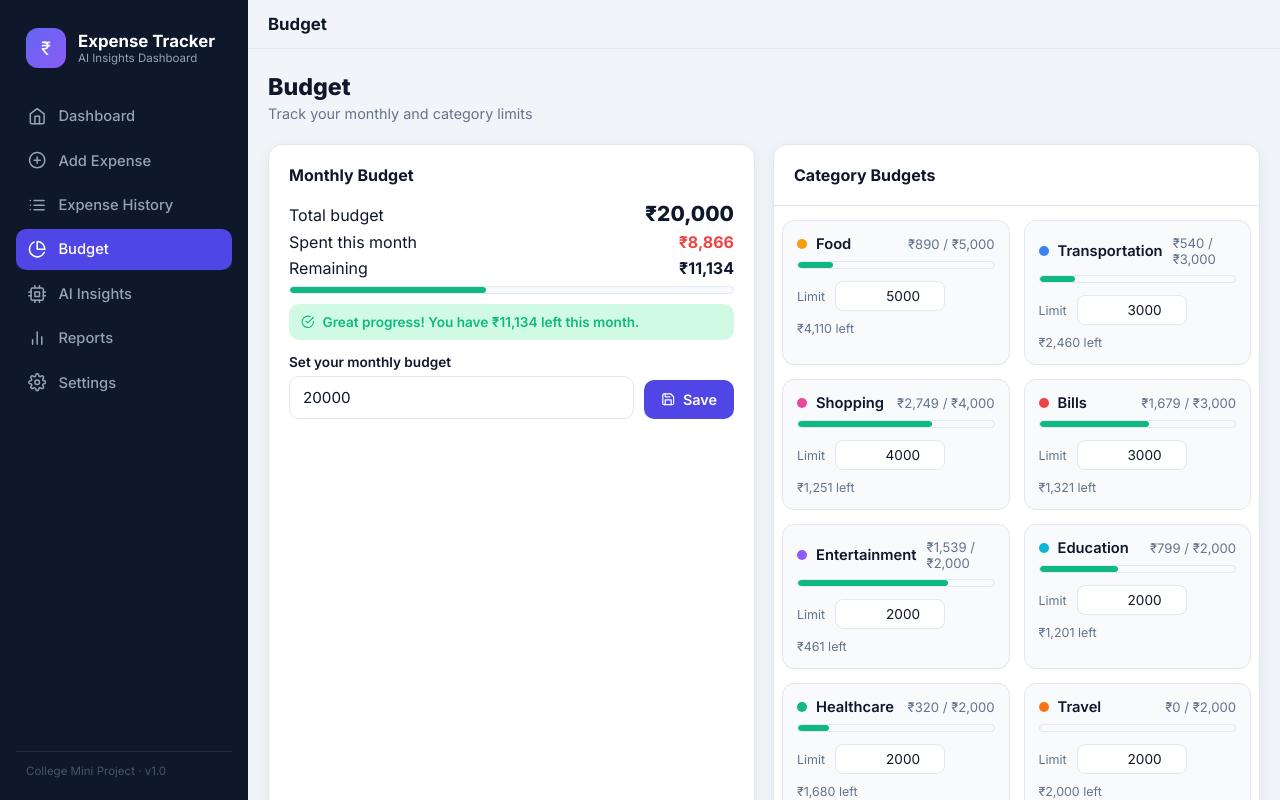
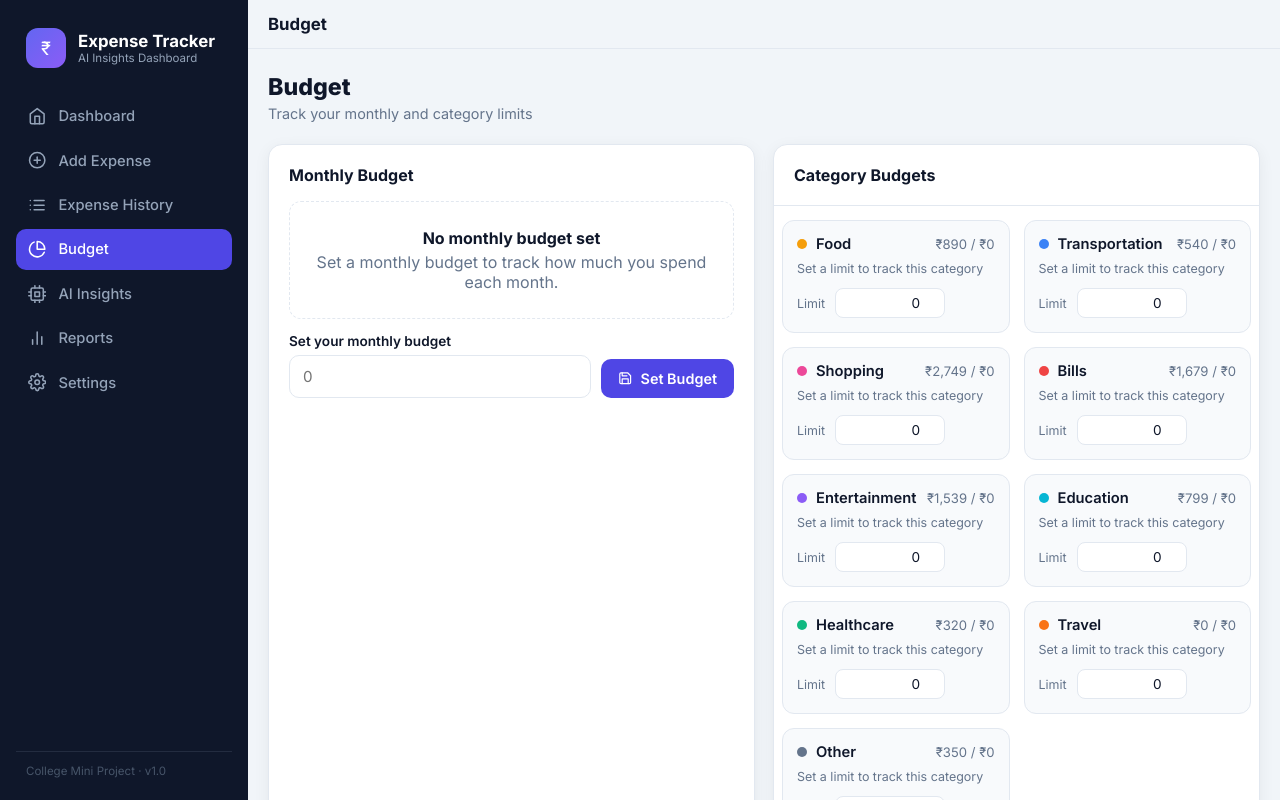
Before and after one commit to yalamareddysharathreddy5-coder/AI-expensive-tracker, a React (Vite) app: page /budget in a window 1280 px wide. Shown: the top 800 px of the page. Built offline with nearby package versions, Linux system fonts and the light colour scheme.

Commit message:
Add monthly and category budgets with warnings

```diff
--- a/src/context/ExpenseContext.jsx
+++ b/src/context/ExpenseContext.jsx
@@ -1,31 +1,23 @@
 import { createContext, useContext, useEffect } from 'react';
 import useExpenses from '../hooks/useExpenses';
+import useBudget from '../hooks/useBudget';
 import useLocalStorage from '../hooks/useLocalStorage';
 import { generateSampleExpenses } from '../data/sampleData';
-import { DEFAULT_BUDGET, DEFAULT_SETTINGS } from '../data/constants';
+import { DEFAULT_SETTINGS } from '../data/constants';
 
 const ExpenseContext = createContext(null);
 
 export function ExpenseProvider({ children }) {
   const { expenses, addExpense, deleteExpense, replaceExpenses } =
     useExpenses(generateSampleExpenses);
-  const [budget, setBudget] = useLocalStorage('expense-tracker.budget', DEFAULT_BUDGET);
+  const { monthly, categories, updateMonthlyBudget, setCategoryBudget } = useBudget();
   const [settings, setSettings] = useLocalStorage('expense-tracker.settings', DEFAULT_SETTINGS);
 
   useEffect(() => {
     document.documentElement.setAttribute('data-theme', settings.darkMode ? 'dark' : 'light');
   }, [settings.darkMode]);
 
-  function updateBudget(next) {
-    setBudget((prev) => ({ ...prev, ...next }));
-  }
-
-  function setCategoryBudget(category, value) {
-    setBudget((prev) => ({
-      ...prev,
-      categories: { ...prev.categories, [category]: Number(value) || 0 },
-    }));
-  }
+  const budget = { monthly, categories };
 
   function updateSettings(next) {
     setSettings((prev) => ({ ...prev, ...next }));
@@ -42,7 +34,7 @@ export function ExpenseProvider({ children }) {
         addExpense,
         deleteExpense,
         budget,
-        updateBudget,
+        updateMonthlyBudget,
         setCategoryBudget,
         settings,
         updateSettings,
--- a/src/data/constants.js
+++ b/src/data/constants.js
@@ -26,21 +26,6 @@ export const CATEGORY_COLORS = {
   Other: '#64748b',
 };
 
-export const DEFAULT_BUDGET = {
-  monthly: 20000,
-  categories: {
-    Food: 5000,
-    Transportation: 3000,
-    Shopping: 4000,
-    Bills: 3000,
-    Entertainment: 2000,
-    Education: 2000,
-    Healthcare: 2000,
-    Travel: 2000,
-    Other: 1000,
-  },
-};
-
 export const DEFAULT_SETTINGS = {
   name: '',
   email: '',
--- a/src/index.css
+++ b/src/index.css
@@ -912,6 +912,36 @@ textarea {
   font-size: 0.85rem;
 }
 
+.budget-usage {
+  margin-top: 8px;
+  font-size: 0.82rem;
+  font-weight: 600;
+  color: var(--text-muted);
+}
+
+.budget-item-status {
+  display: flex;
+  align-items: center;
+  justify-content: space-between;
+  gap: 10px;
+  flex-wrap: wrap;
+  margin-top: 8px;
+}
+
+.budget-empty {
+  padding: 26px 18px;
+  text-align: center;
+  color: var(--text-muted);
+  border: 1px dashed var(--border);
+  border-radius: 12px;
+}
+
+.budget-empty-title {
+  font-weight: 700;
+  color: var(--text);
+  margin-bottom: 4px;
+}
+
 .bar-chart {
   display: flex;
   align-items: flex-end;
--- a/src/pages/Budget.jsx
+++ b/src/pages/Budget.jsx
@@ -1,39 +1,43 @@
 import { useState } from 'react';
 import { FiAlertTriangle, FiCheckCircle, FiSave } from 'react-icons/fi';
 import { CATEGORIES, CATEGORY_COLORS } from '../data/constants';
+import { currentMonthKey, formatCurrency } from '../utils/format';
 import {
-  getCategoryTotals,
-  getTotalExpenses,
-  currentMonthKey,
-  formatCurrency,
-} from '../utils/format';
+  getMonthlyBudgetStatus,
+  calculateCategoryBudgetUsage,
+} from '../utils/budget';
+import {
+  calculateCurrentMonthExpenses,
+  calculateCategoryTotals,
+} from '../utils/calculations';
 import ProgressBar from '../components/common/ProgressBar';
 import useExpenseContext from '../context/ExpenseContext';
 
 function Budget() {
-  const { expenses, budget, updateBudget, setCategoryBudget, settings } = useExpenseContext();
-  const [monthlyInput, setMonthlyInput] = useState(budget.monthly);
+  const { expenses, budget, updateMonthlyBudget, setCategoryBudget, settings } =
+    useExpenseContext();
+  const [monthlyInput, setMonthlyInput] = useState(budget.monthly ?? '');
+  const [monthlyError, setMonthlyError] = useState('');
 
-  const spent = getTotalExpenses(expenses, currentMonthKey());
-  const remaining = budget.monthly - spent;
-  const usedPct = budget.monthly > 0 ? (spent / budget.monthly) * 100 : 0;
-  const categoryTotals = getCategoryTotals(expenses, CATEGORIES, currentMonthKey());
+  const spent = calculateCurrentMonthExpenses(expenses);
+  const budgetStatus = getMonthlyBudgetStatus(budget.monthly, spent, settings.currency);
+  const categoryTotals = calculateCategoryTotals(expenses, currentMonthKey());
+  const categoryBudgets = calculateCategoryBudgetUsage(
+    budget.categories,
+    categoryTotals,
+    CATEGORIES
+  );
 
-  function saveMonthly() {
-    const value = parseFloat(monthlyInput);
-    if (Number.isFinite(value) && value > 0) {
-      updateBudget({ monthly: value });
+  function handleMonthlySubmit(event) {
+    event.preventDefault();
+    const value = Number(monthlyInput);
+    if (String(monthlyInput).trim() === '' || !Number.isFinite(value) || value <= 0) {
+      setMonthlyError('Please enter a budget greater than 0');
+      return;
     }
-  }
-
-  let monthlyStatus = 'ok';
-  let monthlyMsg = `Great progress! You have ${formatCurrency(remaining, settings.currency)} left this month.`;
-  if (usedPct >= 100) {
-    monthlyStatus = 'over';
-    monthlyMsg = `You are over your monthly budget by ${formatCurrency(Math.abs(remaining), settings.currency)}.`;
-  } else if (usedPct >= 80) {
-    monthlyStatus = 'warn';
-    monthlyMsg = `Careful! You have used ${Math.round(usedPct)}% of your monthly budget.`;
+    updateMonthlyBudget(value);
+    setMonthlyInput(value);
+    setMonthlyError('');
   }
 
   return (
@@ -51,9 +55,13 @@ function Budget() {
             <div className="card-title">Monthly Budget</div>
           </div>
 
+          {budget.monthly ? (
+            <>
               <div className="budget-head">
                 <span>Total budget</span>
-            <span className="budget-value">{formatCurrency(budget.monthly, settings.currency)}</span>
+                <span className="budget-value">
+                  {formatCurrency(budget.monthly, settings.currency)}
+                </span>
               </div>
               <div className="budget-head" style={{ marginTop: 6 }}>
                 <span>Spent this month</span>
@@ -62,40 +70,58 @@ function Budget() {
                 </span>
               </div>
               <div className="budget-head" style={{ marginTop: 6 }}>
-            <span>Remaining</span>
-            <span className="amount-strong">{formatCurrency(remaining, settings.currency)}</span>
+                <span>{budgetStatus.remaining < 0 ? 'Over budget' : 'Remaining'}</span>
+                <span className={budgetStatus.remaining < 0 ? 'amount-neg' : 'amount-strong'}>
+                  {formatCurrency(Math.abs(budgetStatus.remaining), settings.currency)}
+                </span>
               </div>
 
-          <ProgressBar value={usedPct} />
+              <ProgressBar value={budgetStatus.usage} />
 
-          {monthlyStatus === 'ok' ? (
+              <div className="budget-usage">
+                <span>{Math.round(budgetStatus.usage)}% of budget used</span>
+              </div>
+
+              {budgetStatus.key === 'ok' ? (
                 <div className="budget-msg ok">
-              <FiCheckCircle /> {monthlyMsg}
+                  <FiCheckCircle /> {budgetStatus.message}
                 </div>
               ) : (
-            <div className={`budget-msg ${monthlyStatus}`}>
-              <FiAlertTriangle /> {monthlyMsg}
+                <div className={`budget-msg ${budgetStatus.key === 'over' ? 'over' : 'warn'}`}>
+                  <FiAlertTriangle /> {budgetStatus.message}
+                </div>
+              )}
+            </>
+          ) : (
+            <div className="budget-empty">
+              <div className="budget-empty-title">No monthly budget set</div>
+              <p>Set a monthly budget to track how much you spend each month.</p>
             </div>
           )}
 
-          <div className="budget-edit-row">
+          <form className="budget-edit-row" onSubmit={handleMonthlySubmit}>
             <div className="form-group" style={{ flex: 1 }}>
               <label className="form-label" htmlFor="monthly-budget">
-                Set your monthly budget
+                {budget.monthly ? 'Update your monthly budget' : 'Set your monthly budget'}
               </label>
               <input
                 id="monthly-budget"
-                className="form-input"
+                className={`form-input${monthlyError ? ' invalid' : ''}`}
                 type="number"
                 min="0"
+                placeholder="0"
                 value={monthlyInput}
-                onChange={(e) => setMonthlyInput(e.target.value)}
+                onChange={(e) => {
+                  setMonthlyInput(e.target.value);
+                  if (monthlyError) setMonthlyError('');
+                }}
               />
+              {monthlyError && <div className="input-error">{monthlyError}</div>}
             </div>
-            <button className="btn btn-primary" onClick={saveMonthly}>
-              <FiSave /> Save
+            <button className="btn btn-primary" type="submit">
+              <FiSave /> {budget.monthly ? 'Update' : 'Set Budget'}
             </button>
-          </div>
+          </form>
         </div>
 
         <div className="card" style={{ padding: 0, overflow: 'hidden' }}>
@@ -103,18 +129,15 @@ function Budget() {
             <div className="card-title">Category Budgets</div>
           </div>
           <div className="budget-grid" style={{ padding: 8 }}>
-            {CATEGORIES.map((category) => {
-              const limit = budget.categories[category] || 0;
-              const catSpent = categoryTotals[category] || 0;
-              const catRemaining = limit - catSpent;
-              const catPct = limit > 0 ? (catSpent / limit) * 100 : 0;
+            {categoryBudgets.map((category) => {
+              const { category: name, limit, spent: catSpent, usage, remaining, status } = category;
 
               return (
-                <div className="budget-item" key={category}>
+                <div className="budget-item" key={name}>
                   <div className="budget-item-top">
                     <span className="budget-item-name">
-                      <span className="chip-dot" style={{ background: CATEGORY_COLORS[category] }} />
-                      {category}
+                      <span className="chip-dot" style={{ background: CATEGORY_COLORS[name] }} />
+                      {name}
                     </span>
                     <span className="budget-item-amounts">
                       {formatCurrency(catSpent, settings.currency)} /{' '}
@@ -122,25 +145,32 @@ function Budget() {
                     </span>
                   </div>
 
-                  <ProgressBar value={catPct} />
+                  {limit > 0 && <ProgressBar value={usage} />}
+
+                  <div className="budget-item-status">
+                    <span className="hint">
+                      {limit > 0
+                        ? remaining >= 0
+                          ? `${formatCurrency(remaining, settings.currency)} left`
+                          : `Over by ${formatCurrency(Math.abs(remaining), settings.currency)}`
+                        : 'Set a limit to track this category'}
+                    </span>
+                    {limit > 0 && <span className={`tag ${status.tone}`}>{status.label}</span>}
+                  </div>
 
                   <div className="budget-edit-row" style={{ marginTop: 12 }}>
-                    <label className="hint" htmlFor={`budget-${category}`} style={{ alignSelf: 'center' }}>
+                    <label className="hint" htmlFor={`budget-${name}`} style={{ alignSelf: 'center' }}>
                       Limit
                     </label>
                     <input
-                      id={`budget-${category}`}
+                      id={`budget-${name}`}
                       className="budget-limit-input"
                       type="number"
                       min="0"
+                      placeholder="0"
                       value={limit}
-                      onChange={(e) => setCategoryBudget(category, e.target.value)}
+                      onChange={(e) => setCategoryBudget(name, e.target.value)}
                     />
-                    <span className="hint" style={{ alignSelf: 'center' }}>
-                      {catPct >= 100
-                        ? `Over by ${formatCurrency(Math.abs(catRemaining), settings.currency)}`
-                        : `${formatCurrency(catRemaining, settings.currency)} left`}
-                    </span>
                   </div>
                 </div>
               );
```
Lines whose indentation alone changed are shown as unchanged.
